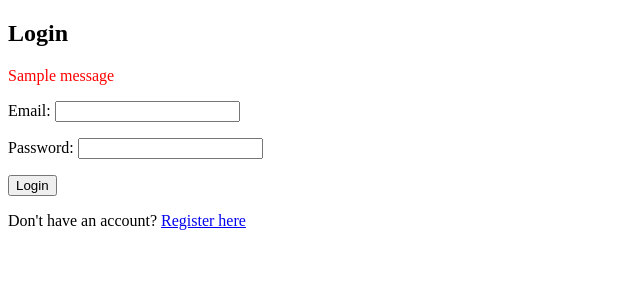
After one commit to Shakil1081/craftdoc, a Django app: page /login/ in a window 1280 px wide. The commit adds this page. Shown: the top 300 px of the page, without its empty margins (0-640 px from the left). Run offline with Django 4.2, Linux system fonts and the light colour scheme; tables that the repository leaves empty hold one stand-in row (values such as "Sample post"); one stand-in notice (Sample message) is shown.

Commit message:
public registration process

```diff
--- a/adminlte2/settings.py
+++ b/adminlte2/settings.py
@@ -120,9 +120,9 @@ STATICFILES_DIRS = [
     BASE_DIR / "static",
 ]
 
-LOGIN_URL = '/admin/login/'  # Redirect users to your custom login page
-LOGIN_REDIRECT_URL = '/admin/'  # Redirect to dashboard after login
-LOGOUT_REDIRECT_URL = '/admin/login/'  # Redirect to login after logout
+LOGIN_URL = '/login/'
+LOGIN_REDIRECT_URL = '/redirect/'
+LOGOUT_REDIRECT_URL = '/login/'
 
 
 MEDIA_URL = '/media/'
--- a/customadmin/templates/base.html
+++ b/customadmin/templates/base.html
@@ -129,7 +129,7 @@
                 </li>
                 <li class="user-footer">
                   <a href="{% url 'profile_edit' %}" class="btn btn-default btn-flat">Profile</a>
-                  <a href="{% url 'logout' %}" class="btn btn-default btn-flat float-end"
+                  <a href="{% url 'admin-logout' %}" class="btn btn-default btn-flat float-end"
                     onclick="event.preventDefault(); document.getElementById('logout-form').submit();">
                       Sign out
                   </a>
--- a/customadmin/urls.py
+++ b/customadmin/urls.py
@@ -10,7 +10,7 @@ from . import category_views
 urlpatterns = [
     # path('login/', auth_views.LoginView.as_view(template_name='customadmin/login.html'), name='login'),  # Custom login
     path('login/', views.login_view, name='login'),
-    path('logout/', auth_views.LogoutView.as_view(next_page='login'), name='logout'),
+    path('admin-logout/', auth_views.LogoutView.as_view(next_page='/admin/login/'), name='admin-logout'),
     path('register/', views.register, name='register'),
     path('verification-sent/', views.verification_sent, name='verification_sent'),
     # path('resend-verification-email/', views.resend_verification_email, name='resend_verification_email'),
--- /dev/null
+++ b/docmodify/forms.py
@@ -0,0 +1,14 @@
+from django import forms
+from customadmin.models import User
+
+class PublicUserRegistrationForm(forms.ModelForm):
+    password = forms.CharField(widget=forms.PasswordInput)
+
+    class Meta:
+        model = User
+        fields = ['name', 'username', 'email', 'phone', 'password', 'department', 'designation']
+
+
+class PublicLoginForm(forms.Form):
+    email = forms.EmailField()
+    password = forms.CharField(widget=forms.PasswordInput)
--- /dev/null
+++ b/docmodify/templates/docmodify/login.html
@@ -0,0 +1,23 @@
+<!DOCTYPE html>
+<html>
+<head>
+    <title>Login</title>
+</head>
+<body>
+    <h2>Login</h2>
+
+    {% if messages %}
+      {% for message in messages %}
+        <p style="color:red;">{{ message }}</p>
+      {% endfor %}
+    {% endif %}
+
+    <form method="post">
+        {% csrf_token %}
+        {{ form.as_p }}
+        <button type="submit">Login</button>
+    </form>
+
+    <p>Don't have an account? <a href="{% url 'register' %}">Register here</a></p>
+</body>
+</html>
--- a/docmodify/urls.py
+++ b/docmodify/urls.py
@@ -1,6 +1,12 @@
 from django.urls import path
+from django.contrib.auth.views import LogoutView
 from . import views
 
 urlpatterns = [
     path('', views.hello_there, name='hello_there'),
+    path('register/', views.register, name='register'),
+    path('dashboard/', views.public_dashboard, name='public_dashboard'),
+    path('redirect/', views.role_based_redirect, name='role_based_redirect'),
+    path('login/', views.public_login, name='login'),
+     path('logout/', LogoutView.as_view(next_page='/login/'), name='logout'),
 ]
--- a/docmodify/views.py
+++ b/docmodify/views.py
@@ -1,5 +1,67 @@
-from django.shortcuts import render
-from django.http import HttpResponse
+from django.shortcuts import render, redirect
+from django.contrib.auth import authenticate, login
+from django.contrib.auth.models import Group
+from django.contrib import messages
+from django.contrib.auth.decorators import login_required
+from .forms import PublicUserRegistrationForm, PublicLoginForm
 
 def hello_there(request):
     return render(request, 'docmodify/letterhead_upload.html')
+
+
+def register(request):
+    if request.method == 'POST':
+        form = PublicUserRegistrationForm(request.POST)
+        if form.is_valid():
+            user = form.save(commit=False)
+            user.set_password(form.cleaned_data['password'])  # Hash the password
+            user.save()
+
+            # Assign 'user' group to this public user
+            user_group, created = Group.objects.get_or_create(name='user')
+            user.groups.add(user_group)
+
+            login(request, user)
+
+            return redirect('public_dashboard')
+    else:
+        form = PublicUserRegistrationForm()
+
+    return render(request, 'docmodify/register.html', {'form': form})
+
+
+@login_required
+def role_based_redirect(request):
+    user = request.user
+    if user.is_staff or user.is_superuser:
+        return redirect('/admin/')  # Admin dashboard
+    return redirect('public_dashboard')
+
+
+@login_required
+def public_dashboard(request):
+    return render(request, 'docmodify/dashboard.html')
+
+
+
+
+def public_login(request):
+    if request.method == 'POST':
+        form = PublicLoginForm(request.POST)
+        if form.is_valid():
+            email = form.cleaned_data['email']
+            password = form.cleaned_data['password']
+            user = authenticate(request, email=email, password=password)
+
+            if user is not None:
+                if user.is_active:
+                    login(request, user)
+                    return redirect('public_dashboard')  # Redirect to public dashboard
+                else:
+                    messages.error(request, "Account is disabled.")
+            else:
+                messages.error(request, "Invalid email or password.")
+    else:
+        form = PublicLoginForm()
+
+    return render(request, 'docmodify/login.html', {'form': form})
```
Also changed, not shown: docmodify/templates/docmodify/dashboard.html (added, +9 -0 lines), docmodify/templates/docmodify/register.html (added, +14 -0 lines).
